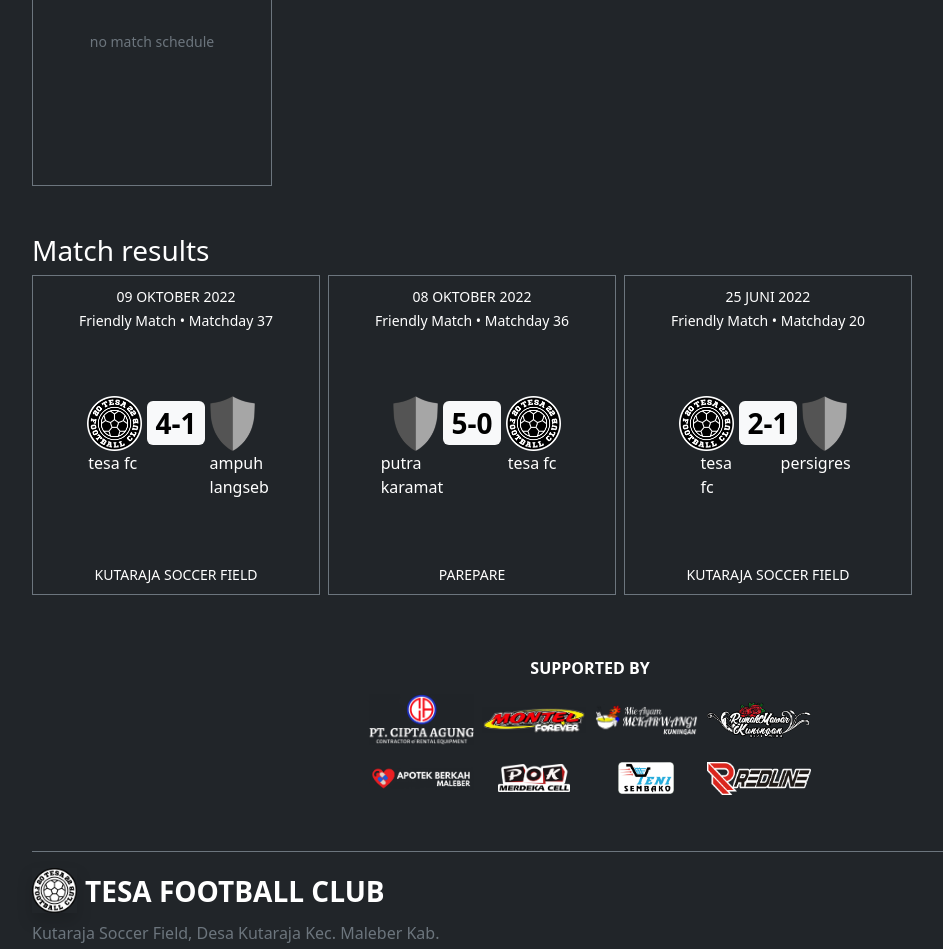
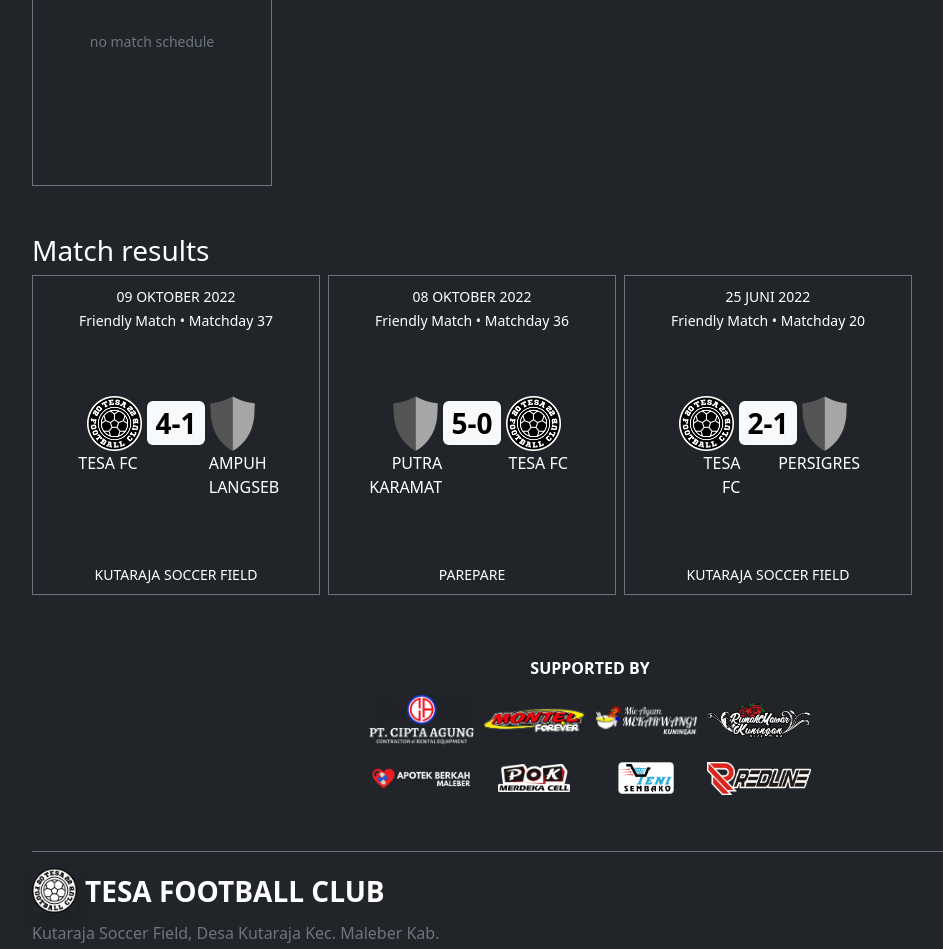
Before and after one commit to tesafc/tesafc.github.io, a Jekyll site: the page built from index.html, in a window 1280 px wide. Shown: the part 927-1876 px from the top of the page, without its empty margins (50-993 px from the left). Built offline with Jekyll 4.4.1, drawn with Linux system fonts in a browser that asks for light colours; nearby versions of some CDN libraries.

Commit message:
Update index.html

```diff
--- a/index.html
+++ b/index.html
@@ -82,10 +82,10 @@ description: tesa fc official website
               <img src="{% if match.away-team.logo %}{{ match.away-team.logo | relative_url }}{% else %}{{ '/assets/img/logo/logo-blank.png' | relative_url }}{% endif %}" alt="" class="" width="auto" height="55">
             </div>
           </div>
-          <div class="row g-2">
-            <div class="col-4 d-flex justify-content-center">{{ match.home-team.name }}</div>
-            <div class="col-4"></div>
-            <div class="col-4 d-flex justify-content-center">{{ match.away-team.name }}</div>
+          <div class="row g-1">
+            <div class="col-4 d-flex justify-content-center text-end text-uppercase">{{ match.home-team.name }}</div>
+            <div class="col-4 d-flex justify-content-center"></div>
+            <div class="col-4 d-flex justify-content-center text-start text-uppercase">{{ match.away-team.name }}</div>
           </div>
         </div>
         <div class="card-footer text-bg-dark text-center text-uppercase border-0">
```
